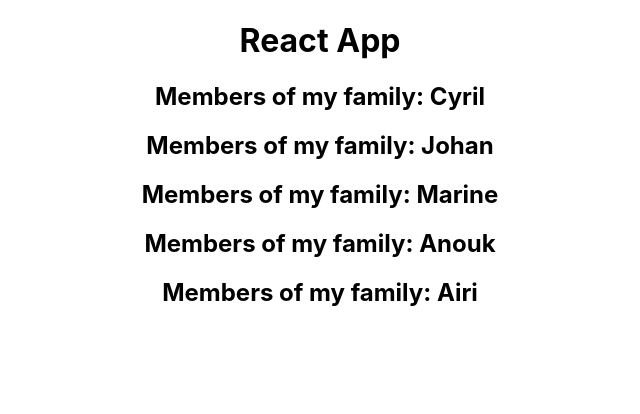
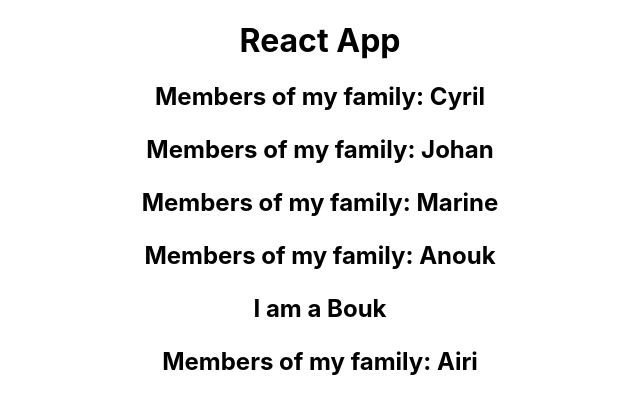
Before and after one commit to Plorrain/react-course-project, a React (Create React App) app: page / in a window 1280 px wide. Shown: the top 414 px of the page, without its empty margins (320-960 px from the left). Built offline with nearby package versions, Linux system fonts and the light colour scheme.

Commit message:
adding props and children to make app more dynamic

```diff
--- a/src/App.js
+++ b/src/App.js
@@ -9,7 +9,9 @@ function App() {
       <Member name= 'Cyril'/>
       <Member name= 'Johan'/>
       <Member name= 'Marine'/>
-      <Member name= 'Anouk'/>
+      <Member name= 'Anouk'>
+        <p>I am a Bouk</p>
+      </Member>
       <Member name= 'Airi'/>
     </div>
   );
--- a/src/components/Member.js
+++ b/src/components/Member.js
@@ -1,10 +1,13 @@
-import React from 'react'
+import React, { Fragment } from 'react'
 
-const Member = ({ name }) => {
+const Member = ({ name, children }) => {
   return (
-    <h2>
-      Members of my family: {name}
-    </h2>
+    <Fragment>
+      <h2>
+        Members of my family: {name}
+        <p>{children}</p>
+      </h2>
+    </Fragment>
   )
 }
 
```
